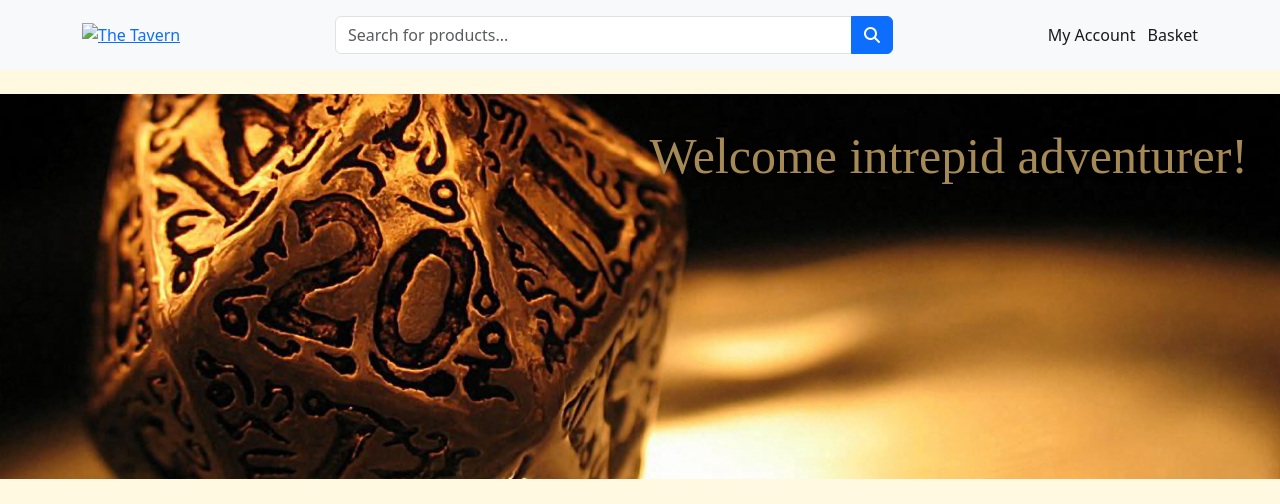
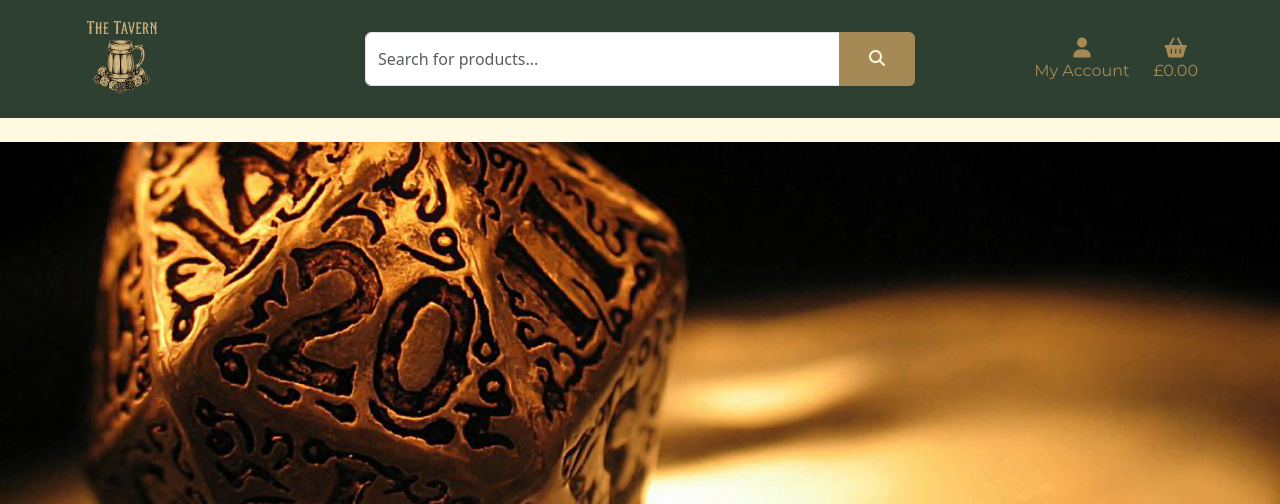
Before and after one commit to foster95/the_tavern, a Django app: page / in a window 1280 px wide. Shown: the top 504 px of the page. Run offline with Django 4.2, Linux system fonts and the light colour scheme; some libraries are stand-ins or nearby versions; some web fonts are replaced.

Commit message:
update navbar styling

```diff
--- a/home/templates/home/index.html
+++ b/home/templates/home/index.html
@@ -6,10 +6,27 @@
     <div>
         <div id="hero-image">
         <h1 class="display-4" id="hero-text">
-            Welcome intrepid adventurer!
         </h1>
         </div>
     </div>
+
+    <!-- Introductory Blurb -->
+     <div>
+        <div class="container mt-4">
+            <div class="row">
+                <div class="col-md-8 offset-md-2">
+                    <h2 class="text-center">Welcome Adventurer!</h2>
+                    <p id="introductory-text" class="lead text-center">
+                        Step into The Tavern, your ultimate destination for premium
+                        tabletop gaming gear. From meticulously crafted dice to
+                        immersive accessories, we provide everything you need to
+                        elevate your gaming experience. Whether you're a seasoned
+                        adventurer or just starting your journey, our curated selection
+                        is designed to inspire and equip you for epic quests ahead.
+                    </p>
+                </div>
+            </div>
+     </div>
 
 <div class="container mt-4">
     <div class="row mt-5">
@@ -19,7 +36,7 @@
         <div class="card mb-3">
             <div class="row g-0">
                 <div class="col-md-4">
-                    <img src="{% static 'images/product_of_the_month.jpg' %}"
+                    <img src=""
                          class="img-fluid rounded-start"
                          alt="Product of the Month">
                 </div>
@@ -36,21 +53,17 @@
     <div class="col-md-6">
         <h2 class="text-center mb-4">Explore Our Wares</h2>
          <div class="row g-3">
-            <div class="col-12 col-md-6 product-category-disk">
+            <div class="col-12 col-md-4 product-category-disk">
                 <span class="homepage-usp-card d-flex align-items-center justify-content-center text-center">
-                    Acrylic Dice</span>
+                    <button type="button" class="btn">Acrylic Dice</button></span>
             </div>
-            <div class="col-12 col-md-6 product-category-disk">
+            <div class="col-12 col-md-4 product-category-disk">
                 <span class="homepage-usp-card d-flex align-items-center justify-content-center text-center">
-                    Resin Dice</span>
+                    <button type="button" class="btn">Resin Dice</button></span>
             </div>
-            <div class="col-12 col-md-6 product-category-disk">
+            <div class="col-12 col-md-4 product-category-disk">
                 <span class="homepage-usp-card d-flex align-items-center justify-content-center text-center">
-                    Metalic Dice</span>
-            </div>
-            <div class="col-12 col-md-6 product-category-disk">
-                <span class="homepage-usp-card d-flex align-items-center justify-content-center text-center">
-                    Other TTRPG Accessories</span>
+                    <button type="button" class="btn">Metalic Dice</button></span>
             </div>
         </div>
     </div>
--- a/static/css/base.css
+++ b/static/css/base.css
@@ -24,6 +24,24 @@ h1, h2, h3, h4, h5, h6 {
     font-family: var(--font-secondary) !important;
 }
 
+/* Navbar Styles */
+#navbar {
+    background-color: var(--secondary-accent) !important;
+    border-color: var(--secondary-accent) !important
+}
+
+#navbar .btn {
+    background-color: var(--primary-accent) !important;
+}
+
+#navbar a {
+    color: var(--primary-accent) !important;
+}
+
+#navbar .dropdown-toggle::after {
+  display: none !important;
+}
+
 /* Hero Image */
 #hero-image {
     background-image: url('/static/images/hero-image-3.jpg');
@@ -44,6 +62,11 @@ h1, h2, h3, h4, h5, h6 {
 
 /* Index Page Specific Styles */
 
+#introductory-text {
+    font-size: 18px;
+    margin-bottom: 2rem;
+}
+
 #reasonstobuy {
     margin-left: calc(var(--bs-gutter-x) * -0.5);
     margin-right: calc(var(--bs-gutter-x) * -0.5);
@@ -53,23 +76,37 @@ h1, h2, h3, h4, h5, h6 {
 #reasonstobuy .carousel-inner,
 #reasonstobuy .carousel-item {
   background: var(--secondary-accent);
-  color: var(--primary-accent);
+  color: var(--primary-color);
 }
 
-/* Make the band tall enough to actually look like a band */
+
 #reasonstobuy .carousel-item {
   padding: 3rem 0;
 }
 
-/* Center content + readable width */
 .reason-card {
   max-width: 900px;
   margin: 0 auto;
   padding: 0 2rem;
 }
 
-/* Keep arrows from sitting on top of the text too much */
 #reasonstobuy .carousel-control-prev,
 #reasonstobuy .carousel-control-next {
   width: 10%;
+  color: var(--primary-accent) !important;
 }
+
+.btn {
+    background-color: var(--secondary-accent);
+    color: var(--primary-color);
+    border: none;
+    padding: 15px 30px;
+    font-family: var(--font-primary);
+    font-size: 16px;
+    cursor: pointer;
+    transition: background-color 0.3s ease;
+}
+
+.btn:hover {
+    background-color: var(--primary-accent);
+}
--- a/templates/base.html
+++ b/templates/base.html
@@ -32,8 +32,9 @@
     <!-- Optional JavaScript -->
      {% block core_js %}
      <!-- Bootstrap JS-->
-    <script src="https://cdn.jsdelivr.net/npm/@popperjs/core@2.11.8/dist/umd/popper.min.js" integrity="sha384-I7E8VVD/ismYTF4hNIPjVp/Zjvgyol6VFvRkX/vR+Vc4jQkC+hVqc2pM8ODewa9r" crossorigin="anonymous"></script>
-    <script src="https://cdn.jsdelivr.net/npm/bootstrap@5.3.8/dist/js/bootstrap.min.js" integrity="sha384-G/EV+4j2dNv+tEPo3++6LCgdCROaejBqfUeNjuKAiuXbjrxilcCdDz6ZAVfHWe1Y" crossorigin="anonymous"></script>
+      <script src="https://cdn.jsdelivr.net/npm/bootstrap@5.3.8/dist/js/bootstrap.bundle.min.js"
+        integrity="sha384-HoA2wD6O5t8bW3WZs5m7z9tUQyK1NQX2tZ5F4Y3P5MZ6KX3FJZ7YFJ5z7YFJ"
+        crossorigin="anonymous"></script>
 
     <!-- Font Awesome -->
     <script src="https://kit.fontawesome.com/59919c7ac3.js" crossorigin="anonymous"></script>
@@ -49,36 +50,89 @@
 
     <!-- Header & Navigation Bar -->
 
-    <header class="bg-light py-3 mb-4">
+    <div id="navbar">
+  <header class="py-3 mb-4">
     <div class="container">
-        <div class="d-flex align-items-center gap-3 align-content-center justify-content-between">
+      <div class="row align-items-center g-3">
 
-      <!-- The Tavern Logo/Wordmark -->
-      <a href="/" class="d-flex align-items-center flex-shrink-0">
-        <img src="" alt="The Tavern" class="img-fluid" style="max-height: 80px;">
+        <!-- Logo -->
+        <div class="col-12 col-md-3 text-center text-md-start">
+          <a href="/" class="d-inline-flex align-items-center">
+            <img src="{% static 'images/logo.png' %}"
+                 alt="The Tavern"
+                 class="img-fluid"
+                 style="max-height: 80px;">
           </a>
+        </div>
 
         <!-- Search -->
-      <form method="get" action="" class="col-md-6 justify-content-center m-0">
-        <div class="input-group" style="max-width: 720px; width: 100%;">
+        <div class="col-12 col-md-6">
+          <form method="get" action="" class="m-0">
+            <div class="input-group" style="max-width: 720px; width: 100%; margin: 0 auto;">
               <input type="text" name="q" class="form-control" placeholder="Search for products...">
               <button type="submit" class="btn btn-primary">
                 <i class="fas fa-search"></i>
               </button>
             </div>
           </form>
+        </div>
 
         <!-- Account & Basket -->
-      <div class="flex-shrink-0">
-        <ul class="list-inline list-unstyled mb-0 text-end">
-          <li class="list-inline-item dropdown">My Account</li>
-          <li class="list-inline-item">Basket</li>
+        <div class="col-12 col-md-3">
+          <ul class="list-inline list-unstyled mb-0 d-flex justify-content-center justify-content-md-end align-items-center gap-3">
+
+            <!-- Account dropdown -->
+            <li class="list-inline-item dropdown">
+              <a class="nav-link text-dark dropdown-toggle p-0"
+                 href="#"
+                 id="user-options"
+                 role="button"
+                 data-bs-toggle="dropdown"
+                 aria-expanded="false">
+                <div class="text-center">
+                  <div><i class="fas fa-user fa-lg"></i></div>
+                  <p class="my-0">My Account</p>
+                </div>
+              </a>
+
+              <div class="dropdown-menu dropdown-menu-end border-0" aria-labelledby="user-options">
+                {% if request.user.is_authenticated %}
+                  {% if request.user.is_superuser %}
+                    <a href="" class="dropdown-item">Product Management</a>
+                  {% endif %}
+                  <a href="" class="dropdown-item">My Profile</a>
+                  <a href="" class="dropdown-item">Logout</a>
+                {% else %}
+                  <a href="" class="dropdown-item">Register</a>
+                  <a href="" class="dropdown-item">Login</a>
+                {% endif %}
+              </div>
+            </li>
+
+            <!-- Basket -->
+            <li class="list-inline-item">
+              <a class="nav-link p-0 {% if grand_total %}text-info fw-bold{% else %}text-dark{% endif %}" href="">
+                <div class="text-center">
+                  <div><i class="fa-solid fa-basket-shopping fa-lg"></i></div>
+                  <p class="my-0">
+                    {% if grand_total %}
+                      £{{ grand_total|floatformat:2 }}
+                    {% else %}
+                      £0.00
+                    {% endif %}
+                  </p>
+                </div>
+              </a>
+            </li>
+
           </ul>
         </div>
 
       </div>
     </div>
   </header>
+</div>
+
 
 
     <!-- Message Container -->
@@ -101,7 +155,7 @@
       {% endblock %}
 
       <!-- Footer -->
-      <footer class="container-fluidbg-light py-4 mt-5">
+      <footer class="container-fluid bg-light py-4 mt-5">
         <div class="container text-center">
           <p class="mb-0">&copy; FOOTER CONTENT TO BE ADDED</p>
         </div>
```
Also changed, not shown: static/images/hero-image-4.jpg (added), static/images/logo.png (added). Lines whose indentation alone changed are shown as unchanged.
